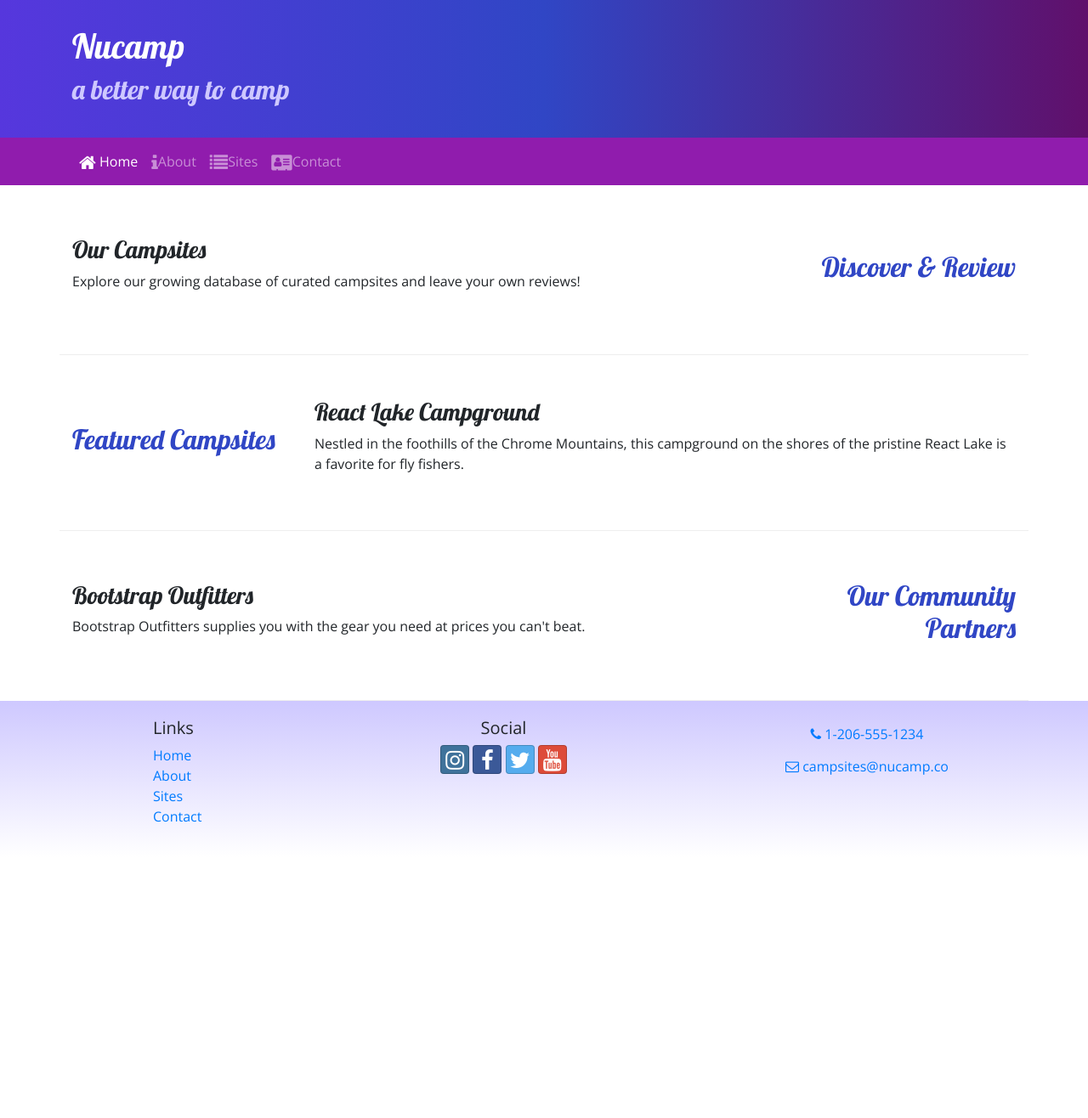
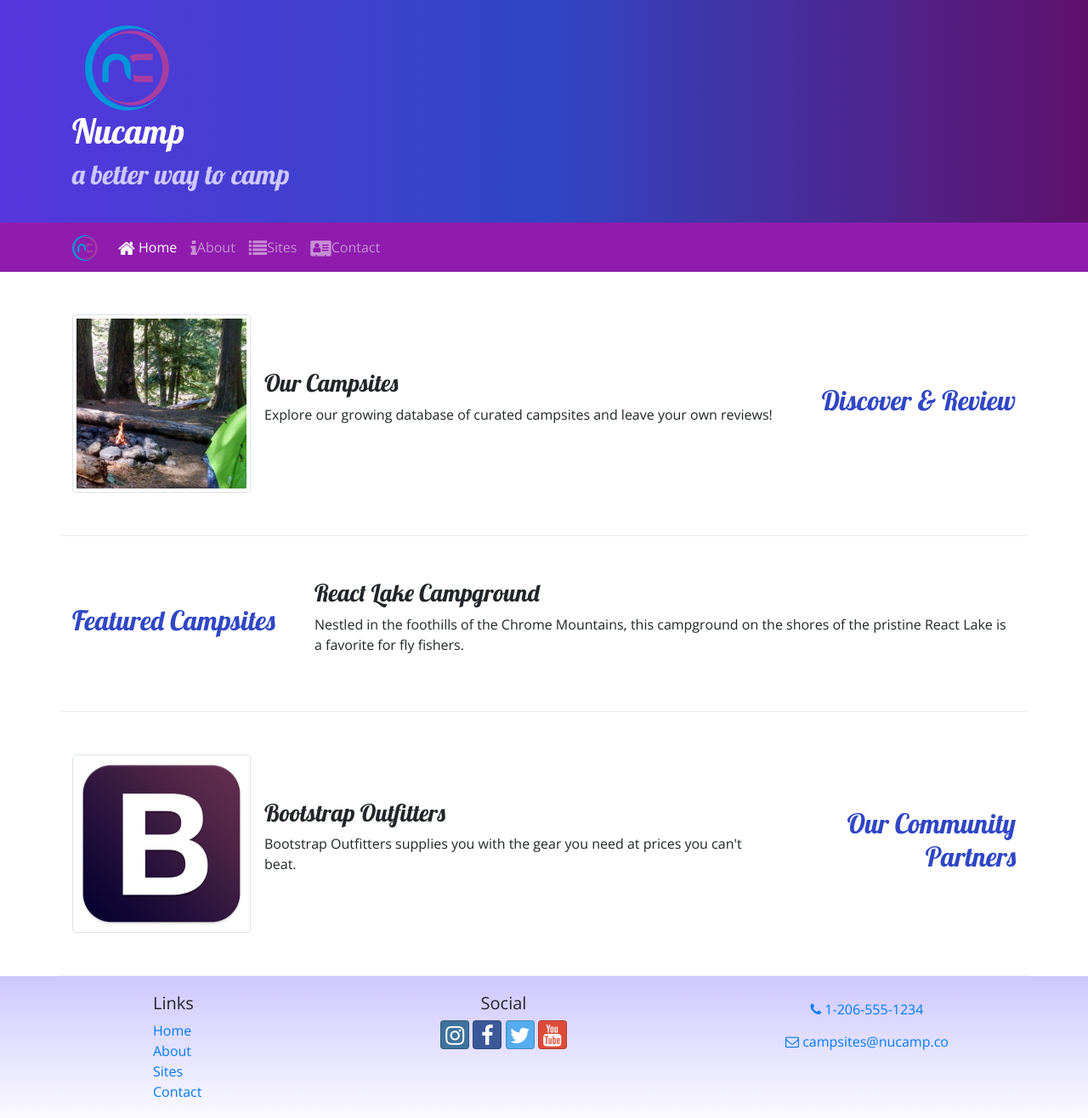
Before and after one commit to vlokchain/responsive-bootsrap, a website: page index.html in a window 1280 px wide. Shown: the whole page at 85% size. Before the commit the page ends 1009 px from the top, so only its background shows below. Drawn offline with nearby package versions, Linux system fonts and the light colour scheme.

Commit message:
images and media

```diff
--- a/index.html
+++ b/index.html
@@ -28,6 +28,9 @@
     <!-- BOOTSTRAP CONTAINER 1 | START -->
     <header class="jumbotron jumbotron-fluid">
         <div class="container">
+            <div class="col-4 col-sm-3 col-md-2 align-self-center">
+                <img src="img/logo.png" class="img-fluid">
+            </div>
             <div class="row">
                 <div class="col">
                     <h1>Nucamp</h1>
@@ -41,7 +44,8 @@
     <!-- NAVBAR 1 | START -->
     <nav class="navbar navbar-expand-sm navbar-dark sticky-top">                                                      <!-- expand-sm expands the navbar vertically on small screens & navbar-dark makes nav item links lighter for better contrast & sticky-top freezes the navbar to the top when scrolling -->
         <div class="container">
-            <button class="navbar-toggler ml-auto" type="button" data-toggle="collapse" data-target="#nucampNavbar">  <!-- button shown on small screens to toggle navbar content -->
+            <a class="navbar-brand" href="#"><img src="img/logo.png" height="30" width="30"/></a>
+            <button class="navbar-toggler" type="button" data-toggle="collapse" data-target="#nucampNavbar">  <!-- button shown on small screens to toggle navbar content -->
                 <span class="navbar-toggler-icon"></span>                                                             <!-- Icon for the toggle button -->
             </button>
             <div class="collapse navbar-collapse" id="nucampNavbar">                                                  <!-- Container for navbar items, collapses on small screens -->
@@ -63,8 +67,13 @@
                 <h2 class="text-sm-right">Discover & Review</h2>
             </div>
             <div class="col">
-                <h3>Our Campsites</h3>
-                <p class="d-none d-sm-block">Explore our growing database of curated campsites and leave your own reviews!</p>
+                <div class="media">
+                    <img class="d-flex mr-3 img-thumbnail" src="img/breadcrumb-trail-thumb.jpg" alt="Breadcrumb Trail" />
+                    <div class="media-body align-self-center">
+                        <h3>Our Campsites</h3>
+                        <p class="d-none d-sm-block">Explore our growing database of curated campsites and leave your own reviews!</p>
+                    </div>
+                </div>
             </div>
         </div>
 
@@ -83,8 +92,13 @@
                 <h2 class="text-sm-right">Our Community Partners</h2>
             </div>
             <div class="col">
-                <h3>Bootstrap Outfitters</h3>
-                <p class="d-none d-sm-block">Bootstrap Outfitters supplies you with the gear you need at prices you can't beat.</p>
+                <div class="media">
+                    <img class="d-flex mr-3 img-thumbnail" src="img/bootstrap-thumb.png" alt="Bootstrap Outfitters" />
+                    <div class="media-body align-self-center">
+                        <h3>Bootstrap Outfitters</h3>
+                        <p class="d-none d-sm-block">Bootstrap Outfitters supplies you with the gear you need at prices you can't beat.</p>
+                    </div>
+                </div>
             </div>
         </div>
     </div>
```
Also changed, not shown: aboutus.html (+4 -1 lines), contactus.html (+4 -1 lines), img/bootstrap-thumb.png (added), img/breadcrumb-trail-thumb.jpg (added), img/breadcrumb-trail.jpg (added), img/chrome-river-thumb.jpg (added), img/chrome-river.jpg (added), img/logo.png (added), img/react-lake-thumb.jpg (added), img/react-lake.jpg (added), 1 other file.
